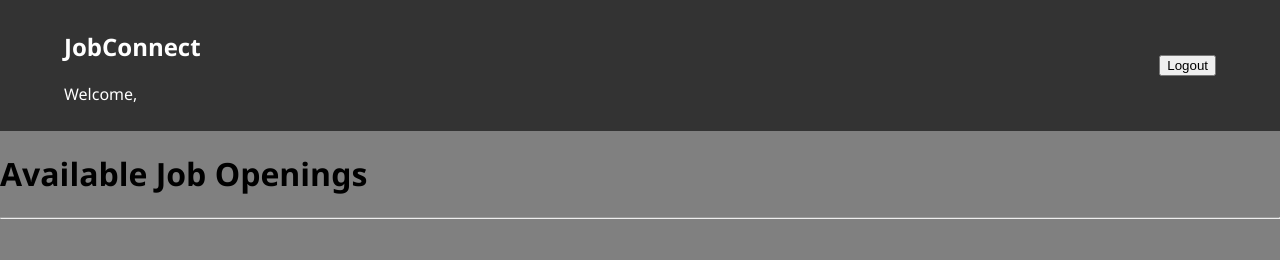
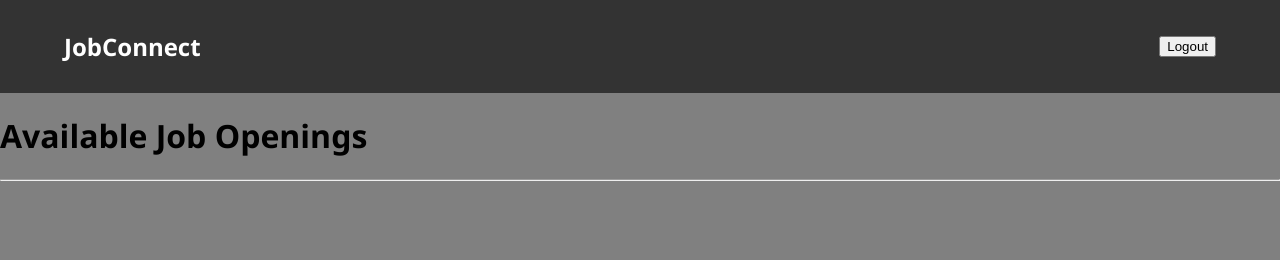
Before and after one commit to visionblack3/JobConnectFront, a plain HTML site: page dashboard.html in a window 1280 px wide. Drawn offline with Linux system fonts and the light colour scheme; no server answers; sample sign-in values are in the browser's storage.

Commit message:
Remove welcome message from dashboard

```diff
--- a/dashboard.html
+++ b/dashboard.html
@@ -11,7 +11,7 @@
 <nav class="navbar">
     <div class="nav-left">
         <h2>JobConnect</h2>
-        <p>Welcome, <span id="display-username" style="color: #28a745; font-weight: bold;"></span></p>
+        <!-- <p>Welcome, <span id="display-username" style="color: #28a745; font-weight: bold;"></span></p> -->
     </div>
     <div class="nav-right">
         <button id="btn-add-job" class="btn btn-success" onclick="window.location.href='add-job.html'" style="display:none;">+ Post Job</button>
```
